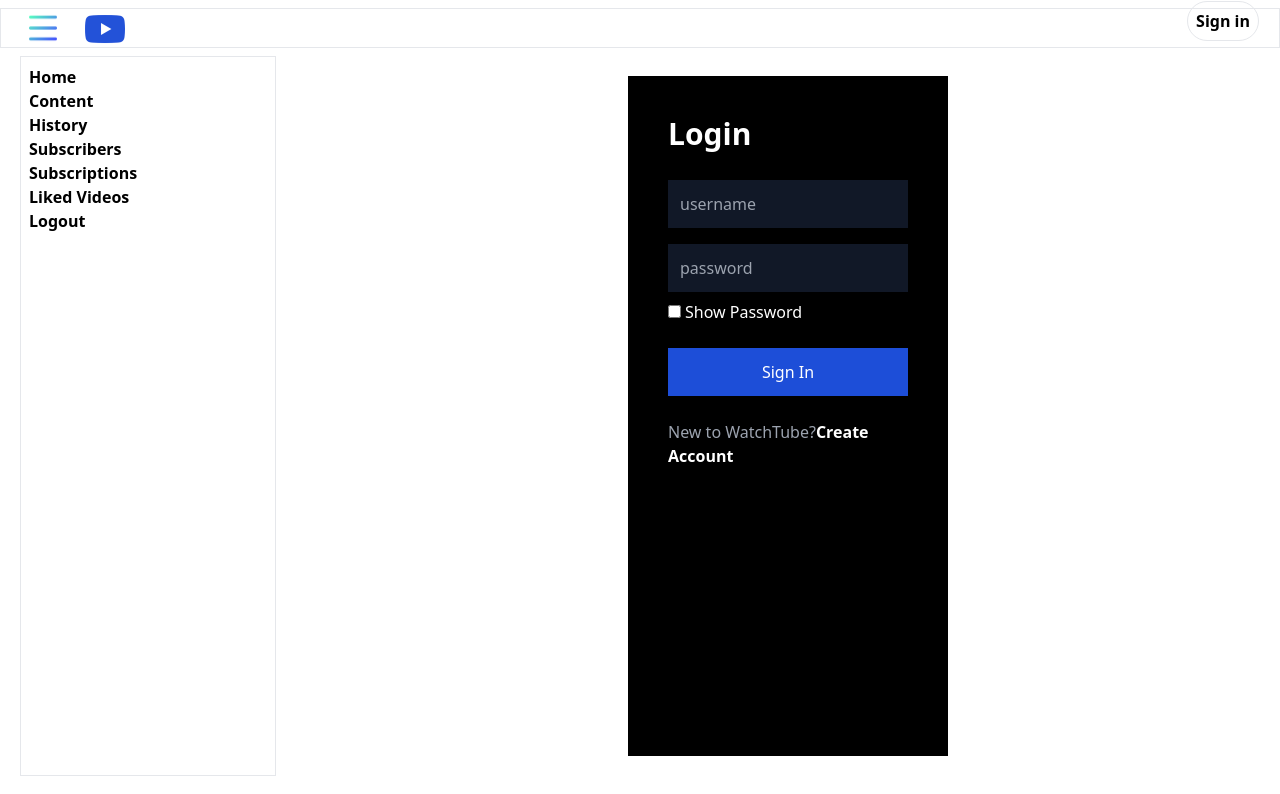
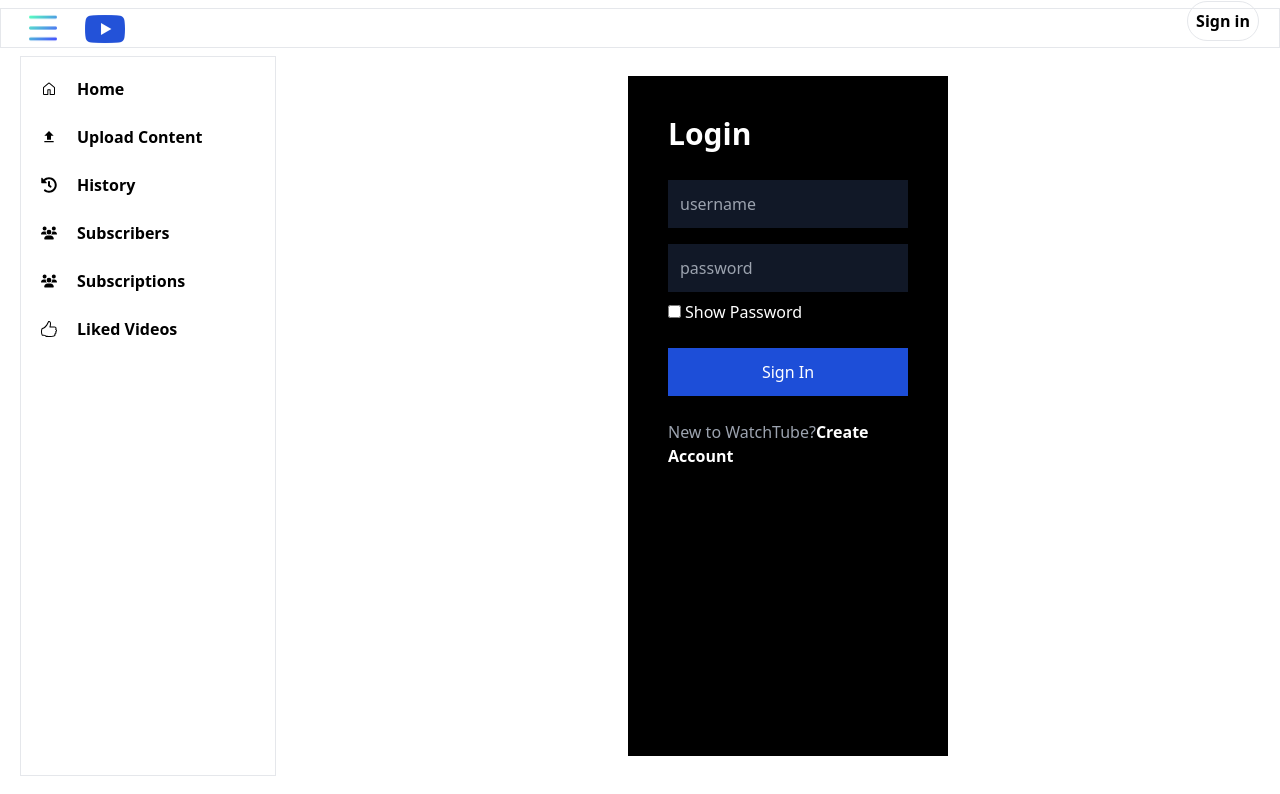
Before and after one commit to Amit-kumar99/watchtube-frontend, a React (Vite) app: page /auth in a window 1280 px wide. Shown: the top 794 px of the page. Built offline with nearby package versions, Linux system fonts and the light colour scheme.

Commit message:
added react-icons, added refresh logic on login/logout, added logout logic & refactored some components

```diff
--- a/package.json
+++ b/package.json
@@ -14,6 +14,7 @@
     "axios": "^1.6.8",
     "react": "^18.2.0",
     "react-dom": "^18.2.0",
+    "react-icons": "^5.2.1",
     "react-player": "^2.16.0",
     "react-redux": "^9.1.1",
     "react-router-dom": "^6.23.0"
--- a/src/components/Pages/Auth.jsx
+++ b/src/components/Pages/Auth.jsx
@@ -33,6 +33,7 @@ const Auth = () => {
     if (res.data.statusCode === 200) {
       localStorage.setItem("isLoggedIn", true);
       navigate("/");
+      window.location.reload();
     }
   };
 
--- a/src/components/Pages/Content.jsx
+++ b/src/components/Pages/Content.jsx
@@ -9,6 +9,10 @@ const Content = () => {
   const [videoFile, setVideoFile] = useState(null);
   const [videoTitle, setVideoTitle] = useState("");
   const [videoDescription, setVideoDescription] = useState("");
+
+  if (!localStorage.getItem("isLoggedIn")) {
+    return "Please log in to upload video";
+  }
 
   const handleVideoChange = (e) => {
     setVideoFile(e.target.files[0]);
--- a/src/components/Pages/LikedVideos.jsx
+++ b/src/components/Pages/LikedVideos.jsx
@@ -3,6 +3,7 @@ import { useEffect, useState } from "react";
 import { BACKEND_URL_PREFIX } from "../../constants";
 import { Link } from "react-router-dom";
 import convertDuration from "../../helpers/convertDuration";
+import timeDifference from "../../helpers/timeDifference";
 
 const LikedVideos = () => {
   const [likedVideos, setLikedVideos] = useState(null);
@@ -66,7 +67,7 @@ const LikedVideos = () => {
                 {video.likedVideos[0].owner[0].username} .
               </Link>
               <div className="mr-2">{video.likedVideos[0].views} views .</div>
-              <div>{convertDuration(video.likedVideos[0].createdAt)} ago</div>
+              <div>{timeDifference(video.likedVideos[0].createdAt)} ago</div>
             </div>
           </div>
         </Link>
--- a/src/components/Pages/Playlist.jsx
+++ b/src/components/Pages/Playlist.jsx
@@ -2,8 +2,12 @@ import axios from "axios";
 import { useEffect, useState } from "react";
 import { BACKEND_URL_PREFIX } from "../../constants";
 import { useParams } from "react-router-dom";
+import convertDuration from "../../helpers/convertDuration";
+import timeDifference from "../../helpers/timeDifference";
+import { useSelector } from "react-redux";
 
 const Playlist = () => {
+  const user = useSelector((store) => store.user.loggedInUserDetails);
   const { playlistId } = useParams();
   const [playlist, setPlaylist] = useState(null);
   const [videosCount, setVideosCount] = useState(null);
@@ -26,7 +30,22 @@ const Playlist = () => {
     fetchPlaylist();
   }, []);
 
-  const handleRemoveVideoFromPlaylist = () => {}
+  const handleRemoveVideoFromPlaylist = async (videoId) => {
+    //immediately update UI
+    setPlaylist((prevPlaylist) => ({
+      ...prevPlaylist,
+      videos: prevPlaylist.videos.filter((video) => video._id !== videoId),
+    }));
+    setVideosCount((prevVideosCount) => prevVideosCount - 1);
+
+    await axios.patch(
+      `${BACKEND_URL_PREFIX}/playlists/toggleAddVideo/${playlistId}/${videoId}`,
+      {},
+      {
+        withCredentials: true,
+      }
+    );
+  };
 
   if (!playlist) {
     return "loading...";
@@ -41,11 +60,14 @@ const Playlist = () => {
       </div>
 
       {playlist.videos.map((video) => (
-        <div key={video._id} className="flex mb-5 border w-full justify-between">
+        <div
+          key={video._id}
+          className="flex mb-5 border w-full justify-between"
+        >
           <div className="flex">
             <div>
               <div className="absolute bg-black text-white py-1 px-2 rounded-md">
-                {video.duration.toFixed(2)}
+                {convertDuration(Math.floor(video.duration))}
               </div>
               <div className="mr-2">
                 <img
@@ -61,14 +83,21 @@ const Playlist = () => {
               <div className="flex mt-2">
                 <div className="mr-2">{video.owner.username} .</div>
                 <div className="mr-2">{video.views} views .</div>
-                <div>{video.createdAt} ago</div>
+                <div>{timeDifference(video.createdAt)} ago</div>
               </div>
             </div>
           </div>
 
-          <div>
-            <button className="bg-blue-700 text-white p-2 rounded-md" onClick={handleRemoveVideoFromPlaylist}>Remove From Playlist</button>
-          </div>
+          {user._id === playlist.owner._id && (
+            <div>
+              <button
+                className="bg-blue-700 text-white p-2 rounded-md"
+                onClick={() => handleRemoveVideoFromPlaylist(video._id)}
+              >
+                Remove From Playlist
+              </button>
+            </div>
+          )}
         </div>
       ))}
     </div>
--- a/src/components/common/Sidebar.jsx
+++ b/src/components/common/Sidebar.jsx
@@ -1,39 +1,84 @@
 import { useSelector } from "react-redux";
 import { Link } from "react-router-dom";
+import { GoHome } from "react-icons/go";
+import { MdFileUpload } from "react-icons/md";
+import { FaHistory } from "react-icons/fa";
+import { FaUsers } from "react-icons/fa6";
+import { SlLike } from "react-icons/sl";
+import { FaRegUser } from "react-icons/fa";
+import { BiLogOut } from "react-icons/bi";
+import axios from "axios";
+import { BACKEND_URL_PREFIX } from "../../constants";
 
 const Sidebar = () => {
   const user = useSelector((store) => store.user.loggedInUserDetails);
 
-  const handleLogout = () => {
-    localStorage.removeItem("isLoggedIn");
-  }
+  const handleLogout = async () => {
+    const res = await axios.post(
+      `${BACKEND_URL_PREFIX}/users/logout`,
+      {},
+      {
+        withCredentials: true,
+      }
+    );
+    if (res.data.statusCode === 200) {
+      localStorage.removeItem("isLoggedIn");
+      window.location.reload();
+    }
+  };
 
   return (
     <div className="w-[20vw] h-[90vh] border p-2 mx-5 font-semibold">
       <Link to="/">
-        <div className="hover:bg-gray-100">Home</div>
+        <div className="hover:bg-white hover:bg-opacity-20 flex items-center pl-3 py-3">
+          <GoHome />
+          <span className="pl-5">Home</span>
+        </div>
       </Link>
       <Link to="/content">
-        <div className="hover:bg-gray-100">Content</div>
+        <div className="hover:bg-white hover:bg-opacity-20 flex items-center pl-3 py-3">
+          <MdFileUpload />
+          <span className="pl-5">Upload Content</span>
+        </div>
       </Link>
       <Link to="/history">
-        <div className="hover:bg-gray-100">History</div>
+        <div className="hover:bg-white hover:bg-opacity-20 flex items-center pl-3 py-3">
+          <FaHistory />
+          <span className="pl-5">History</span>
+        </div>
       </Link>
       <Link to="/subscribers">
-        <div className="hover:bg-gray-100">Subscribers</div>
+        <div className="hover:bg-white hover:bg-opacity-20 flex items-center pl-3 py-3">
+          <FaUsers />
+          <span className="pl-5">Subscribers</span>
+        </div>
       </Link>
       <Link to="/subscriptions">
-        <div className="hover:bg-gray-100">Subscriptions</div>
+        <div className="hover:bg-white hover:bg-opacity-20 flex items-center pl-3 py-3">
+          <FaUsers />
+          <span className="pl-5">Subscriptions</span>
+        </div>
       </Link>
       <Link to="/likedVideos">
-        <div className="hover:bg-gray-100">Liked Videos</div>
+        <div className="hover:bg-white hover:bg-opacity-20 flex items-center pl-3 py-3">
+          <SlLike />
+          <span className="pl-5">Liked Videos</span>
+        </div>
       </Link>
-      {user && (<Link to={`/channel/${user._id}`}>
-        <div className="hover:bg-gray-100">My Channel</div>
-      </Link>)}
-      <button onClick={handleLogout}>
-        <div className="hover:bg-gray-100">Logout</div>
-      </button>
+      {user && (
+        <Link to={`/channel/${user._id}`}>
+          <div className="hover:bg-white hover:bg-opacity-20 flex items-center pl-3 py-3">
+            <FaRegUser />
+            <span className="pl-5">My Channel</span>
+          </div>
+        </Link>
+      )}
+      {localStorage.getItem("isLoggedIn") && (<button className="w-full" onClick={handleLogout}>
+        <div className="hover:bg-white hover:bg-opacity-20 flex items-center w-full pl-3 py-3">
+          <BiLogOut />
+          <span className="pl-5">Logout</span>
+        </div>
+      </button>)}
     </div>
   );
 };
```
Also changed, not shown: 1 other file (tests, documents, lock files or other folders).
